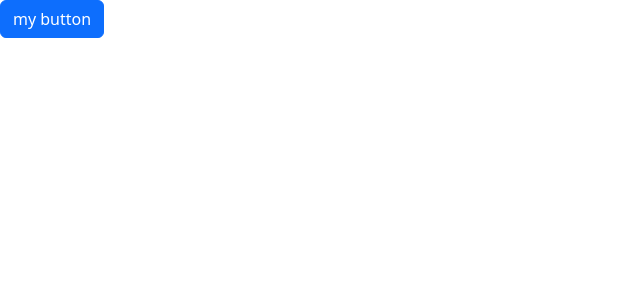
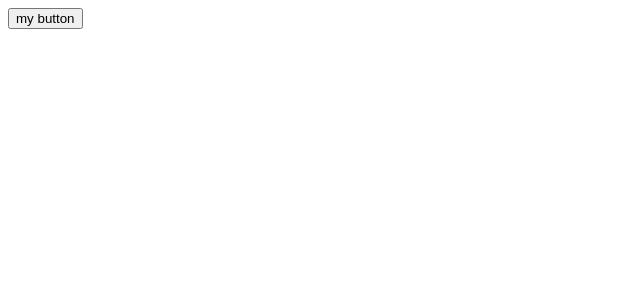
Before and after one commit to amanueldemirew/react-app, a React (Vite) app: page / in a window 1280 px wide. Shown: the top 300 px of the page, without its empty margins (0-640 px from the left). Built offline with nearby package versions, Linux system fonts and the light colour scheme.

Commit message:
after learning

```diff
--- a/package.json
+++ b/package.json
@@ -12,7 +12,9 @@
   "dependencies": {
     "bootstrap": "^5.2.3",
     "react": "^18.2.0",
-    "react-dom": "^18.2.0"
+    "react-dom": "^18.2.0",
+    "react-icons": "^4.7.1",
+    "styled-components": "^6.1.11"
   },
   "devDependencies": {
     "@types/react": "^18.2.66",
--- /dev/null
+++ b/src/App.css
@@ -0,0 +1,5 @@
+
+
+.list-group {
+    background: red;
+}
--- a/src/App.tsx
+++ b/src/App.tsx
@@ -1,15 +1,15 @@
-import Button from "./components/Button";
-import Alert from "./components/Alert";
-import { useState } from "react";
+import ListGroup from "./components/ListGroup/ListGroup";
+import { FaCalendarDay } from "react-icons/fa";
+import Button from "./components/Button/Button";
+
+import './App.css';
+
 function App() {
-  const [alertVisible, setAlertVisible] = useState(false);
+  let items = ["New York", "san farnsico", "Addis", "deredwa"];
 
   return (
-    <div>
-      {alertVisible && <Alert onClose={() => setAlertVisible(false)}>My alert</Alert>}
-      <Button color="primary" onclick={() => setAlertVisible(true)}>
-        my button
-      </Button>
+    <div className="btn">
+      <Button  onclick={() => {}}>my button</Button>
     </div>
   );
 }
--- /dev/null
+++ b/src/components/Button/Button.module.css
@@ -0,0 +1,3 @@
+.btn {
+    padding: 8px 12px
+}
--- a/src/components/ListGroup.tsx
+++ b/src/components/ListGroup/ListGroup.tsx
@@ -1,4 +1,5 @@
 import { useState } from "react";
+import styles from './ListGroup.module.css'
 
 interface Props {
   items: string[];
@@ -13,7 +14,7 @@ function ListGroup({ items, heading, onSelectItem }: Props) {
     <>
       <h1>{heading}</h1>
       {items.length === 0 && <p>No item found</p>}
-      <ul className=" list-group ">
+      <ul className= {[styles.listGroup, styles.container].join(' ') }>
         {items.map((item, index) => (
           <li
             className={
--- /dev/null
+++ b/src/components/ListGroup/index.ts
@@ -0,0 +1,3 @@
+import ListGroup from "./ListGroup";
+
+export default ListGroup;
--- a/src/main.tsx
+++ b/src/main.tsx
@@ -1,7 +1,7 @@
 import React from "react";
 import ReactDOM from "react-dom/client";
 import App from "./App.tsx";
-import "bootstrap/dist/css/bootstrap.css";
+//import "bootstrap/dist/css/bootstrap.css";
 
 ReactDOM.createRoot(document.getElementById("root")!).render(
   <React.StrictMode>
```
Also changed, not shown: src/components/ListGroup/ListGroup.module.css (added, +7 -0 lines), src/components/Button/Button.tsx (renamed from src/components/Button.tsx), 1 other file (tests, documents, lock files or other folders).
